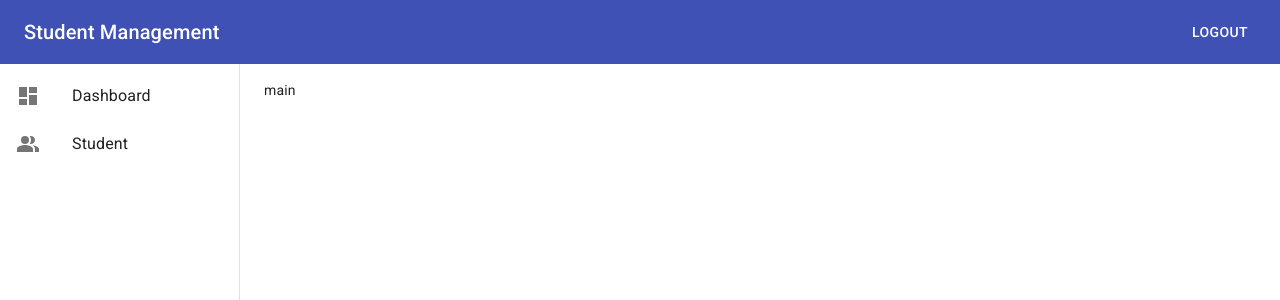
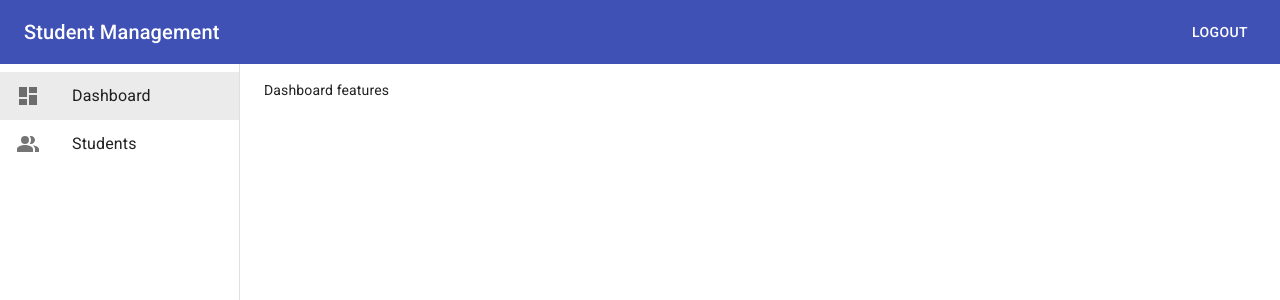
Before and after one commit to duyelbi/redux-toolkit-saga-typescript, a React (Create React App) app: page /admin/dashboard in a window 1280 px wide. Shown: the top 300 px of the page. Built offline with nearby package versions, Linux system fonts and the light colour scheme; sample sign-in values are in the browser's storage.

Commit message:
active menu with react-reouter-dom navlink

```diff
--- a/src/components/Common/Sidebar.tsx
+++ b/src/components/Common/Sidebar.tsx
@@ -5,6 +5,7 @@
 import { makeStyles } from '@material-ui/core/styles';
 import { Dashboard, PeopleAlt } from '@material-ui/icons';
 import React from 'react';
+import { NavLink } from 'react-router-dom';
 
 const useStyles = makeStyles((theme) => ({
   root: {
@@ -12,6 +13,15 @@
     maxWidth: 360,
     backgroundColor: theme.palette.background.paper,
   },
+
+  link: {
+    color: 'inherit',
+    textDecoration: 'none',
+
+    '&.active > div': {
+      backgroundColor: theme.palette.action.selected,
+    }
+  }
 }));
 
 export function Sidebar() {
@@ -20,19 +30,23 @@
   return (
     <div className={classes.root}>
       <List component="nav" aria-label="main mailbox folders">
+        <NavLink to="/admin/dashboard" className={classes.link}>
           <ListItem button>
             <ListItemIcon>
               <Dashboard />
             </ListItemIcon>
             <ListItemText primary="Dashboard" />
           </ListItem>
+        </NavLink>
 
+        <NavLink to="/admin/students" className={classes.link}>
           <ListItem button>
             <ListItemIcon>
               <PeopleAlt />
             </ListItemIcon>
-          <ListItemText primary="Student" />
+            <ListItemText primary="Students" />
           </ListItem>
+        </NavLink>
       </List>
     </div>
   );
--- a/src/components/Layout/Admin.tsx
+++ b/src/components/Layout/Admin.tsx
@@ -1,6 +1,9 @@
 import { Box, makeStyles } from '@material-ui/core';
 import { Header, Sidebar } from 'components/Common';
+import Dashboard from 'features/dashboard';
+import StudentFeature from 'features/student';
 import * as React from 'react';
+import { Switch, Route } from 'react-router-dom';
 
 const useStyles = makeStyles(theme => ({
   root: {
@@ -33,6 +36,15 @@
 
     <Box className={classes.sidebar}><Sidebar /></Box>
 
-    <Box className={classes.main}>main</Box>
+    <Box className={classes.main}>
+      <Switch>
+        <Route path="/admin/dashboard">
+          <Dashboard />
+        </Route>
+        <Route path="/admin/students">
+          <StudentFeature />
+        </Route>
+      </Switch>
+    </Box>
   </Box>;
 }
--- a/src/features/auth/authSaga.ts
+++ b/src/features/auth/authSaga.ts
@@ -14,7 +14,7 @@
     }));
 
     // redirect to admin page
-    yield put(push('/admin'));
+    yield put(push('/admin/dashboard'));
   } catch (error) {
     yield put(authActions.loginFailed(error.message));
   }
--- /dev/null
+++ b/src/features/dashboard/index.tsx
@@ -0,0 +1,9 @@
+import * as React from 'react'
+
+export default function Dashboard() {
+  return (
+    <div>
+      Dashboard features
+    </div>
+  )
+}
--- /dev/null
+++ b/src/features/student/index.tsx
@@ -0,0 +1,9 @@
+import * as React from 'react'
+
+export default function StudentFeature() {
+  return (
+    <div>
+      Student Feature
+    </div>
+  )
+}
```
Lines whose indentation alone changed are shown as unchanged.
